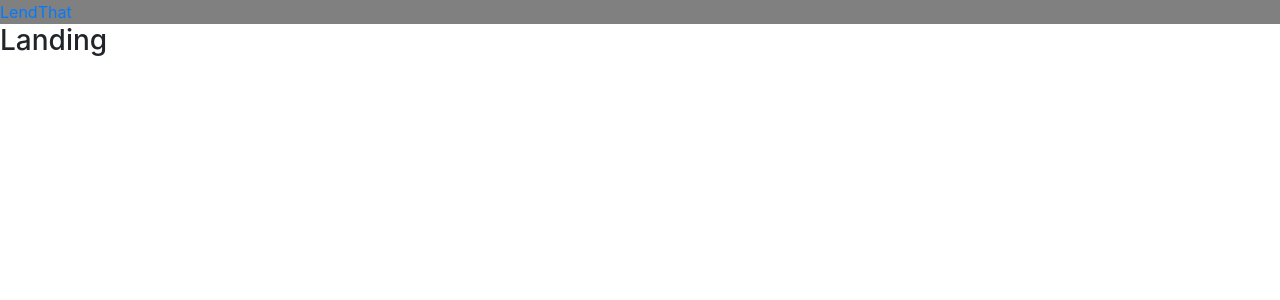
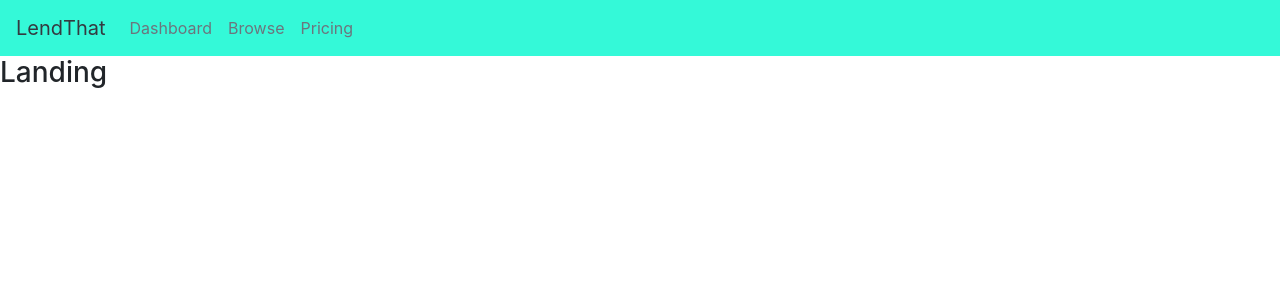
Before and after one commit to NatalieSalemme/lendthat, a React (Create React App) app in the folder client/: page / in a window 1280 px wide. Shown: the top 300 px of the page. Built offline with nearby package versions, Linux system fonts and the light colour scheme; no server answers.

Commit message:
adding bootstrap navbar

```diff
--- a/client/src/components/App.js
+++ b/client/src/components/App.js
@@ -5,6 +5,7 @@ import * as actions from '../actions';
 import Navbar from './Navbar';
 import Dashboard from './Dashboard';
 import Landing from './Landing';
+import Browse from './Browse';
 
 class App extends Component {
   componentDidMount() {
@@ -18,6 +19,7 @@ class App extends Component {
             <Navbar />
             <Route exact path="/" component={Landing} />
             <Route exact path="/dashboard" component={Dashboard} />
+            <Route exact path="/browse" component={Browse} />
           </div>
         </BrowserRouter>
       </div>
--- /dev/null
+++ b/client/src/components/Browse.js
@@ -0,0 +1,13 @@
+import React, { Component } from 'react';
+
+class Browse extends Component {
+  render() {
+    return (
+      <div>
+        <h3>Browse</h3>
+      </div>
+    );
+  }
+}
+
+export default Browse;
--- a/client/src/components/Navbar.js
+++ b/client/src/components/Navbar.js
@@ -10,8 +10,10 @@ class Navbar extends Component {
         return;
       case false:
         return (
-          <li>
-            <a href="/auth/google/">Login with Google</a>
+          <li className="nav-item">
+            <a className="nav-link text-md-right pr-5" href="/auth/google/">
+              Login with Google
+            </a>
           </li>
         );
       default:
@@ -20,8 +22,10 @@ class Navbar extends Component {
           //   <Payments />
           // </li>,
           // <li key="2">Credits: {this.props.auth.credits}</li>,
-          <li key="3">
-            <a href="/api/logout">Logout</a>
+          <li key="3" className="nav-item ">
+            <a className="nav-link text-md-right pr-5" href="/api/logout">
+              Logout
+            </a>
           </li>,
         ];
     }
@@ -29,10 +33,65 @@ class Navbar extends Component {
   render() {
     console.log(this.props);
     return (
-      <div style={{ backgroundColor: 'gray' }}>
-        <Link to={this.props.auth ? '/dashboard' : '/'}>LendThat</Link>
-        {this.renderContent()}
-      </div>
+      // <div style={{ backgroundColor: 'gray' }}>
+      //   <Link to={this.props.auth ? '/dashboard' : '/'}>LendThat</Link>
+      //   {this.renderContent()}
+      // </div>
+      <nav
+        className="navbar  navbar-expand-lg navbar-light"
+        style={{ backgroundColor: '#34f9d8' }}
+      >
+        {/* <a className="navbar-brand text-secondary" href="#">
+          Navbar
+        </a> */}
+        <Link
+          to={this.props.auth ? '/dashboard' : '/'}
+          className="navbar-brand text-dark"
+        >
+          LendThat
+        </Link>
+        <button
+          className="navbar-toggler"
+          type="button"
+          data-toggle="collapse"
+          data-target="#navbarNav"
+          aria-controls="navbarNav"
+          aria-expanded="false"
+          aria-label="Toggle navigation"
+        >
+          <span className="navbar-toggler-icon" />
+        </button>
+
+        <div
+          className="collapse navbar-collapse  "
+          id="navbarNav"
+          style={{ width: '100%' }}
+        >
+          <ul
+            className="navbar-nav d-flex justify-content-between "
+            style={{ width: '100%' }}
+          >
+            <div className="d-flex justify-content-centeralign-items-center ">
+              <li className="nav-item active">
+                <Link to="/dashboard" className="nav-link text-secondary">
+                  Dashboard <span className="sr-only">(current)</span>
+                </Link>
+              </li>
+              <li className="nav-item">
+                <Link to="/browse" className="nav-link text-secondary">
+                  Browse
+                </Link>
+              </li>
+              <li className="nav-item ">
+                <a className="nav-link text-secondary" href="#">
+                  Pricing
+                </a>
+              </li>
+            </div>
+            <div>{this.renderContent()}</div>
+          </ul>
+        </div>
+      </nav>
     );
   }
 }
```
